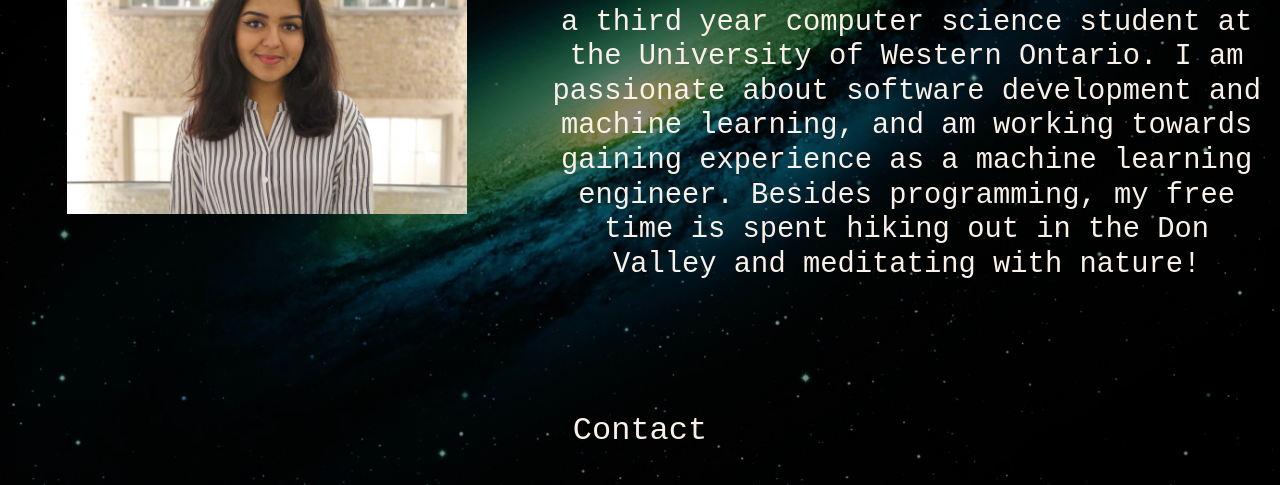
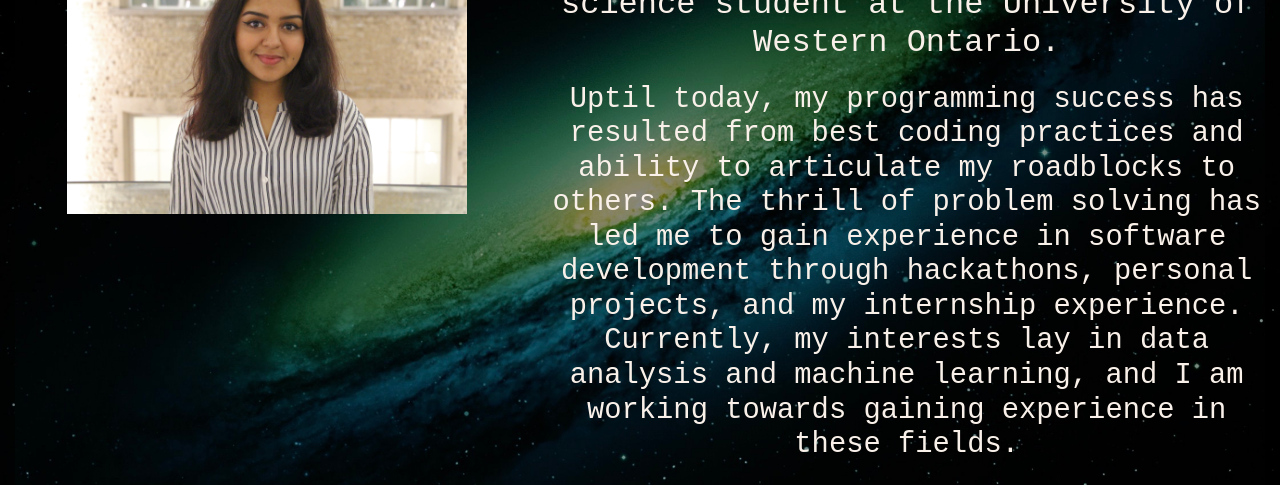
Before and after one commit to hudamukhtar1/old-site, a plain HTML site: page contact.html in a window 1280 px wide. Shown: the part 330-815 px from the top of the page. Drawn offline with nearby package versions, Linux system fonts and the light colour scheme.

Commit message:
Update contact.html

```diff
--- a/contact.html
+++ b/contact.html
@@ -42,10 +42,11 @@
                 <img src="Images/Huda.JPG" style="width: 25rem;" rounded float-right alt="Selfie">
               </div>
               <div class="col-sm-7 text-center" style="padding-bottom: 5rem;">
-                <h1 class="about">Hi! I'm Huda,</h1>
-                <h1 class="about" style="font-size: 1.8em; padding-bottom: 50px;">a third year computer science student at the University of Western Ontario.
-                  I am passionate about software development and machine learning, and am working towards gaining experience as a machine learning engineer.
-                  Besides programming, my free time is spent hiking out in the Don Valley and meditating with nature!
+                <h1 class="about">Hi! I'm Huda, a third year computer science student at the University of Western Ontario.</h1>
+                <h1 class="about" style="font-size: 1.8em; padding-bottom: 50px;">
+                  Uptil today, my programming success has resulted from best coding practices and ability to articulate my roadblocks to others.
+                  The thrill of problem solving has led me to gain experience in software development through hackathons, personal projects, and my internship experience.
+                  Currently, my interests lay in data analysis and machine learning, and I am working towards gaining experience in these fields.
                 </h1>
               </div>
             </div>
```
